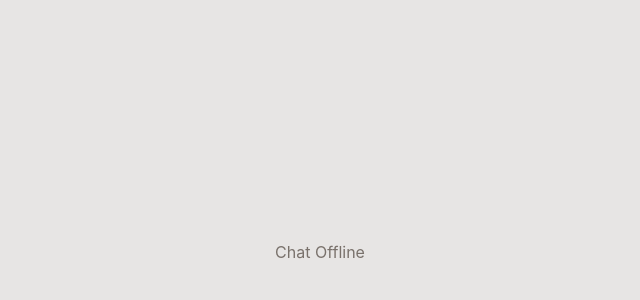
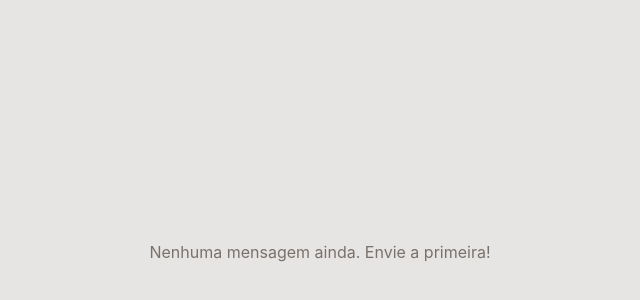
Before and after one commit to slayer-br/chat-offline, a React (Vite) app: page / in a window 1280 px wide. Shown: the part 148-448 px from the top of the page, without its empty margins (320-960 px from the left). Built offline with nearby package versions, Linux system fonts and the light colour scheme.

Commit message:
feat: implementa fase 2 (histórico de mensagens, bolhas, empty state e auto-scroll)

```diff
--- /dev/null
+++ b/blueprint/plans/0002-fase-2-historico-de-mensagens.md
@@ -0,0 +1,28 @@
+# Plano 0002 — Fase 2: Histórico de Mensagens
+
+## Objetivo
+Implementar a Fase 2 do PRD (`blueprint/docs/prd.md`): o histórico de mensagens, componente de bolha (`MessageBubble`), lista de mensagens (`MessageList`) com estado vazio (empty state) e funcionalidade de auto-scroll.
+
+---
+
+## Tarefas
+
+### Tarefa 2.1 — Estado e componente de bolha
+- [x] Criar `src/components/MessageBubble.tsx` recebendo a prop `message: Message`.
+- [x] Configurar alinhamento à direita para `sender === 'user'` e à esquerda para `sender === 'robot'`.
+- [x] Estilizar com fundo neutro, quebra de linha (`whitespace-pre-wrap break-words`) e cantos arredondados.
+
+### Tarefa 2.2 & 2.3 — Lista de mensagens e estado vazio
+- [x] Criar `src/components/MessageList.tsx` recebendo a prop `messages: Message[]`.
+- [x] Implementar estado vazio (quando `messages.length === 0`) com mensagem amigável centralizada.
+- [x] Implementar renderização das mensagens em ordem cronológica com rolagem vertical (`flex-1 overflow-y-auto`).
+
+### Tarefa 2.4 — Auto-scroll
+- [x] Configurar elemento de referência (`bottomRef`) e `useEffect` para rolar suavemente para o final da lista sempre que `messages` for atualizado.
+- [x] Integrar `MessageList` no componente `Chat.tsx` conectado ao estado `messages`.
+
+---
+
+## Verificação e Qualidade
+- `npm run lint` (oxlint)
+- `npm run build` (tsc + vite)
--- a/src/components/Chat.tsx
+++ b/src/components/Chat.tsx
@@ -1,10 +1,14 @@
+import { useState } from 'react'
+import type { Message } from '../types/message'
+import { MessageList } from './MessageList'
+
 export function Chat() {
+  const [messages] = useState<Message[]>([])
+
   return (
-    <main className="min-h-screen bg-stone-200 text-stone-900">
-      <div className="mx-auto flex min-h-screen max-w-2xl flex-col p-4">
-        <div className="flex flex-1 items-center justify-center">
-          <p className="text-stone-500">Chat Offline</p>
-        </div>
+    <main className="h-dvh bg-stone-200 text-stone-900 overflow-hidden">
+      <div className="mx-auto flex h-full max-w-2xl flex-col">
+        <MessageList messages={messages} />
       </div>
     </main>
   )
--- /dev/null
+++ b/src/components/MessageBubble.tsx
@@ -0,0 +1,19 @@
+import type { Message } from '../types/message'
+
+type MessageBubbleProps = {
+  message: Message
+}
+
+export function MessageBubble({ message }: MessageBubbleProps) {
+  const isUser = message.sender === 'user'
+
+  return (
+    <div className={`flex w-full ${isUser ? 'justify-end' : 'justify-start'}`}>
+      <div
+        className={`max-w-[80%] rounded-2xl px-4 py-2.5 shadow-xs border border-stone-200/70 bg-white text-stone-900 whitespace-pre-wrap break-words`}
+      >
+        <p className="text-sm sm:text-base leading-relaxed">{message.text}</p>
+      </div>
+    </div>
+  )
+}
--- /dev/null
+++ b/src/components/MessageList.tsx
@@ -0,0 +1,34 @@
+import { useEffect, useRef } from 'react'
+import type { Message } from '../types/message'
+import { MessageBubble } from './MessageBubble'
+
+type MessageListProps = {
+  messages: Message[]
+}
+
+export function MessageList({ messages }: MessageListProps) {
+  const bottomRef = useRef<HTMLDivElement>(null)
+
+  useEffect(() => {
+    bottomRef.current?.scrollIntoView({ behavior: 'smooth' })
+  }, [messages])
+
+  if (messages.length === 0) {
+    return (
+      <div className="flex flex-1 items-center justify-center p-4 text-center">
+        <p className="text-stone-500 text-sm sm:text-base">
+          Nenhuma mensagem ainda. Envie a primeira!
+        </p>
+      </div>
+    )
+  }
+
+  return (
+    <div className="flex flex-1 flex-col gap-3 overflow-y-auto p-4 pb-24">
+      {messages.map((message) => (
+        <MessageBubble key={message.id} message={message} />
+      ))}
+      <div ref={bottomRef} />
+    </div>
+  )
+}
```
Also changed, not shown: 1 other file (tests, documents, lock files or other folders).
